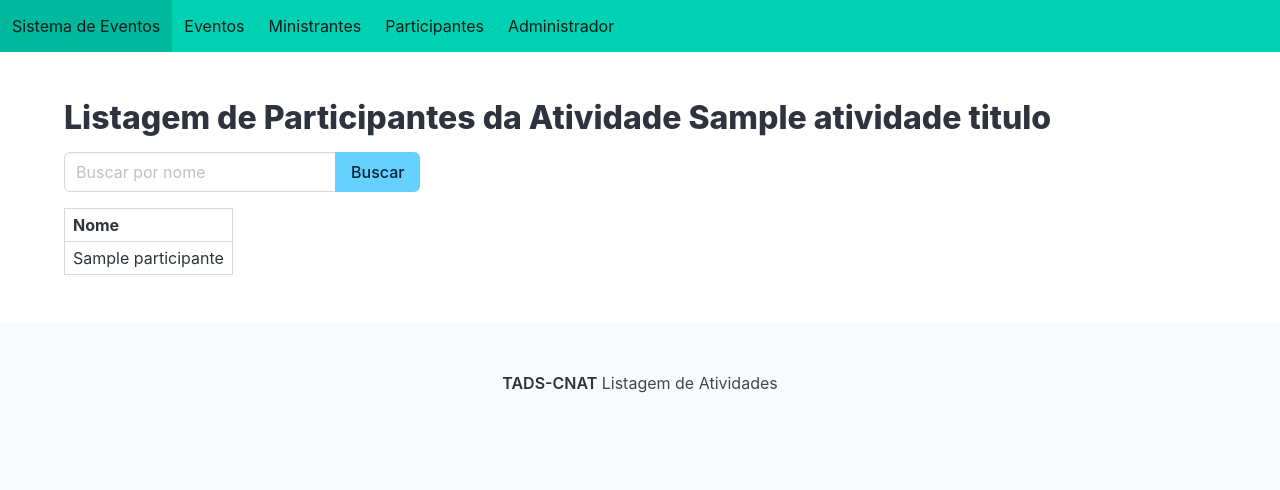
After one commit to TADSCNAT-DEVWEB/devweb20242-sala, a Django app: template projeventos/appeventos/templates/appeventos/atividades/lista_participantes.html in a window 1280 px wide. The commit adds this page. Shown: the top 490 px of the page. Run offline with Django 5.2, Linux system fonts and the light colour scheme; tables that the repository leaves empty hold one stand-in row (values such as "Sample post"); the template is opened without the code that fills it: values that come from a table or form of the project are taken from there, most other values are stand-ins (such as "Sample title", 1, 10 or a date in 2020).

Commit message:
Ajustes no modelo e inclusão dos participantes.

```diff
--- a/projeventos/appeventos/models.py
+++ b/projeventos/appeventos/models.py
@@ -1,6 +1,6 @@
 # Create your models here.
 from django.db import models
-from django.db.models import Q
+from django.db.models import Q,Count
 from django.core.exceptions import ValidationError
 
 class Ministrante(models.Model):
@@ -17,6 +17,9 @@ class Evento(models.Model):
     local = models.CharField(max_length=200,verbose_name="Local")
     def __str__(self):
         return self.nome
+
+    def get_total_inscritos(self):
+        return 0
 
 class Participante(models.Model):
     nome = models.CharField(max_length=150,verbose_name="Nome")
--- a/projeventos/appeventos/templates/appeventos/atividades/inscricoes.html
+++ b/projeventos/appeventos/templates/appeventos/atividades/inscricoes.html
@@ -5,7 +5,7 @@
 {% block conteudo %}
 <div class="content">
 
-    <h1>Inscrição para a atividade {{atividade.titulo}}</h1>
+    <h1>Inscrição para a atividade {{atividade.titulo | upper}}</h1>
       <form action="{% url 'appeventos:registrar_inscricao' atividade.id %}" method="post">
         {% csrf_token %}
         <div class="field">
--- a/projeventos/appeventos/templates/appeventos/atividades/lista.html
+++ b/projeventos/appeventos/templates/appeventos/atividades/lista.html
@@ -40,7 +40,7 @@
           <tbody>
         {% for atividade in atividades %}
             <tr>
-                <td>{{atividade.titulo|upper}}</td>
+                <td><a href="{% url 'appeventos:listar_participantes' atividade.id%}">{{atividade.titulo|upper}}</a> </td>
                 <td>{{atividade.get_tipo_display}}</td>
                 <td>{{atividade.ministrante.nome|upper}}</td>
                 <td>{{atividade.data|date:"d/m/Y"}}</td>
--- /dev/null
+++ b/projeventos/appeventos/templates/appeventos/atividades/lista_participantes.html
@@ -0,0 +1,46 @@
+{% extends "appeventos/base.html" %}
+
+{% block title %}Sistema de Eventos - Participantes{% endblock %}
+
+{% block conteudo %}
+<div class="content">
+
+    <h1>Listagem de Participantes da Atividade {{atividade_titulo}}</h1>
+
+    <form method="get" action="{% url 'appeventos:listar_participantes' atividade_id %}">
+        <div class="field has-addons">
+            <div class="control">
+              <input class="input" type="text" name="criterio" placeholder="Buscar por nome">
+            </div>
+            <div class="control">
+              <button class="button is-info">
+                Buscar
+              </button>
+            </div>
+          </div>
+    </form>
+<p></p>
+    <table class="table is-bordered is-striped is-hoverable is-narrow">
+        <thead>
+            <tr>
+              <th>Nome</th>
+            </tr>
+          </thead>
+          <tbody>
+        {% for participante in participantes %}
+            <tr>
+                <td>{{participante.nome}}</td>
+            </tr>
+        {% endfor %}
+    </tbody>
+    </table>
+
+
+
+</div>
+{% endblock %}
+{% block footer %}
+<p>
+    <strong>TADS-CNAT</strong> Listagem de Atividades
+</p>
+{% endblock %}
--- a/projeventos/appeventos/templates/appeventos/base.html
+++ b/projeventos/appeventos/templates/appeventos/base.html
@@ -40,7 +40,7 @@
     </section>
     <footer class="footer">
         <div class="content has-text-centered">
-            {%block footer %}{% endblock %}
+            {%block footer %}<p>Rodapé</p> {% endblock %}
         </div>
     </footer>
 
--- a/projeventos/appeventos/urls.py
+++ b/projeventos/appeventos/urls.py
@@ -1,5 +1,5 @@
 from django.urls import path
-from .views import index,listar_eventos,listar_atividades,exibir_form_inscricao,registrar_inscricao
+from .views import index,listar_eventos,listar_atividades,exibir_form_inscricao,registrar_inscricao,listar_participantes
 app_name='appeventos'
 urlpatterns=[
     path('',index,name='index'),
@@ -7,4 +7,5 @@ urlpatterns=[
     path('eventos/<int:evento_id>/atividades/listar',listar_atividades,name='listar_atividades'),
     path('eventos/atividades/<int:atividade_id>/inscrever',exibir_form_inscricao,name='exibir_form_inscricao'),
     path('eventos/atividades/<int:atividade_id>/registrar',registrar_inscricao,name="registrar_inscricao"),
+    path('eventos/atividades/<int:atividade_id>/participantes',listar_participantes,name='listar_participantes')
 ]
```
Also changed, not shown: projeventos/appeventos/views.py (+13 -1 lines).
